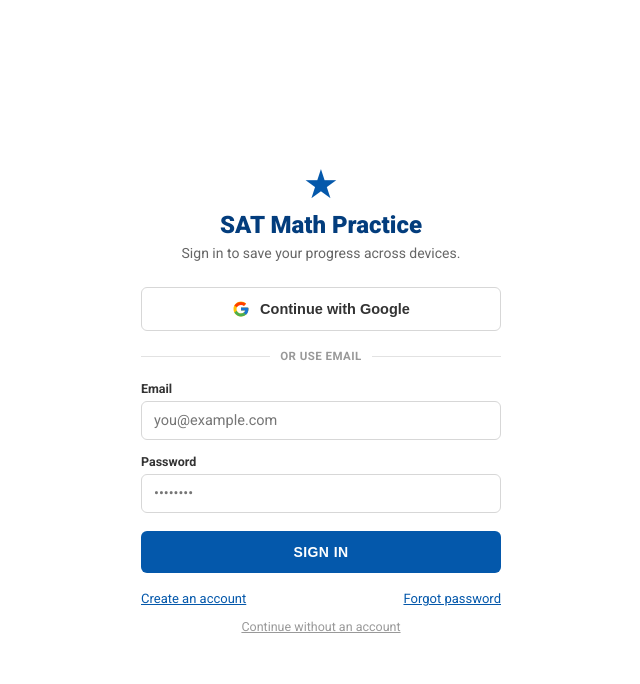
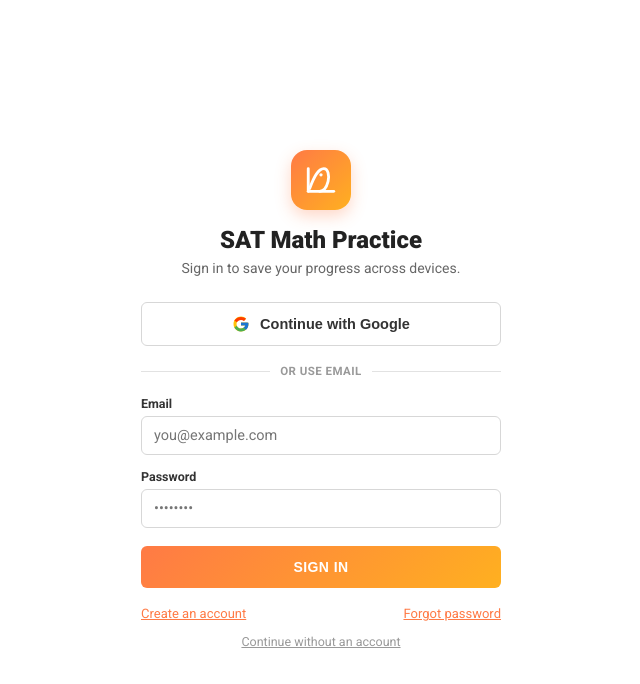
Before and after one commit to khaydarovanvar/satbank, a plain HTML site: page index.html in a window 1280 px wide. Shown: the whole page, without its empty margins (319-959 px from the left). Drawn offline with nearby package versions, Linux system fonts and the light colour scheme; no server answers.

Commit message:
Give the sign-in gate its own logo and accent color
Co-Authored-By: Claude Sonnet 5 <noreply@anthropic.com>
Claude-Session: https://claude.ai/code/session_01AqUNgbT1WH6UMwaBMBm6yf

```diff
--- a/index.html
+++ b/index.html
@@ -290,8 +290,9 @@
   /* ---- Full-screen sign-in gate ---- */
   .authgate{position:fixed;inset:0;z-index:999;background:#fff;display:flex;align-items:center;justify-content:center;padding:24px;overflow-y:auto;}
   .authcard{width:100%;max-width:360px;text-align:center;}
-  .authlogo{font-size:40px;line-height:1;margin-bottom:6px;color:var(--accent);}
-  .authtitle{font-size:24px;font-weight:800;color:var(--accent-dark);margin:0 0 6px;}
+  .authlogo{width:60px;height:60px;border-radius:16px;margin:0 auto 16px;background:linear-gradient(135deg,#ff7a45,#ffb020);display:flex;align-items:center;justify-content:center;box-shadow:0 6px 16px rgba(255,122,69,.3);}
+  .authlogo svg{width:34px;height:34px;}
+  .authtitle{font-size:24px;font-weight:800;color:#222;margin:0 0 6px;}
   .authtagline{font-size:14px;color:#666;margin:0 0 26px;}
   .autherr{display:none;background:#fdecea;color:#b3261e;border:1px solid #f3c2bd;border-radius:6px;padding:8px 10px;font-size:13px;margin-bottom:14px;text-align:left;}
   .authgooglebtn{width:100%;display:flex;align-items:center;justify-content:center;gap:10px;border:1.5px solid #d7d7d7;border-radius:6px;padding:12px;font-size:14.5px;font-weight:700;background:#fff;color:#333;cursor:pointer;margin-bottom:18px;}
@@ -302,18 +303,25 @@
   .authfield{text-align:left;margin-bottom:14px;}
   .authfield label{display:block;font-size:12.5px;font-weight:700;color:#333;margin-bottom:5px;}
   .authfield input{width:100%;border:1.5px solid #d7d7d7;border-radius:6px;padding:10px 12px;font-size:14.5px;font-family:inherit;box-sizing:border-box;}
-  .authfield input:focus{outline:none;border-color:var(--accent);}
-  .authsubmit{width:100%;border:none;border-radius:6px;padding:13px;font-size:14px;font-weight:800;letter-spacing:.03em;background:var(--accent);color:#fff;cursor:pointer;margin:4px 0 18px;}
-  .authsubmit:hover{background:var(--accent-dark);}
+  .authfield input:focus{outline:none;border-color:#ff7a45;}
+  .authsubmit{width:100%;border:none;border-radius:6px;padding:13px;font-size:14px;font-weight:800;letter-spacing:.03em;background:linear-gradient(135deg,#ff7a45,#ffb020);color:#fff;cursor:pointer;margin:4px 0 18px;}
+  .authsubmit:hover{filter:brightness(1.06);}
   .authlinks{display:flex;justify-content:space-between;font-size:13px;margin-bottom:10px;}
-  .authlinks a{color:var(--accent);text-decoration:underline;cursor:pointer;}
+  .authlinks a{color:#ff7a45;text-decoration:underline;cursor:pointer;}
   .authskip{font-size:12.5px;color:#999;text-decoration:underline;cursor:pointer;}
 </style></head>
 <body>
 
 <div class="authgate" id="authGate">
   <div class="authcard">
-    <div class="authlogo">&#9733;</div>
+    <div class="authlogo">
+      <svg viewBox="0 0 24 24" fill="none" stroke="#fff" stroke-width="2" stroke-linecap="round" stroke-linejoin="round">
+        <path d="M3 20h18"/>
+        <path d="M3 20V4"/>
+        <path d="M4 18C7 10 10 4 14 4c3 0 4 5 3 9c-1 4-3 7-6 7"/>
+        <circle cx="12" cy="8.3" r="1.15" fill="#fff" stroke="none"/>
+      </svg>
+    </div>
     <h1 class="authtitle">SAT Math Practice</h1>
     <p class="authtagline" id="authTagline">Sign in to save your progress across devices.</p>
     <div class="autherr" id="authErr"></div>
```
